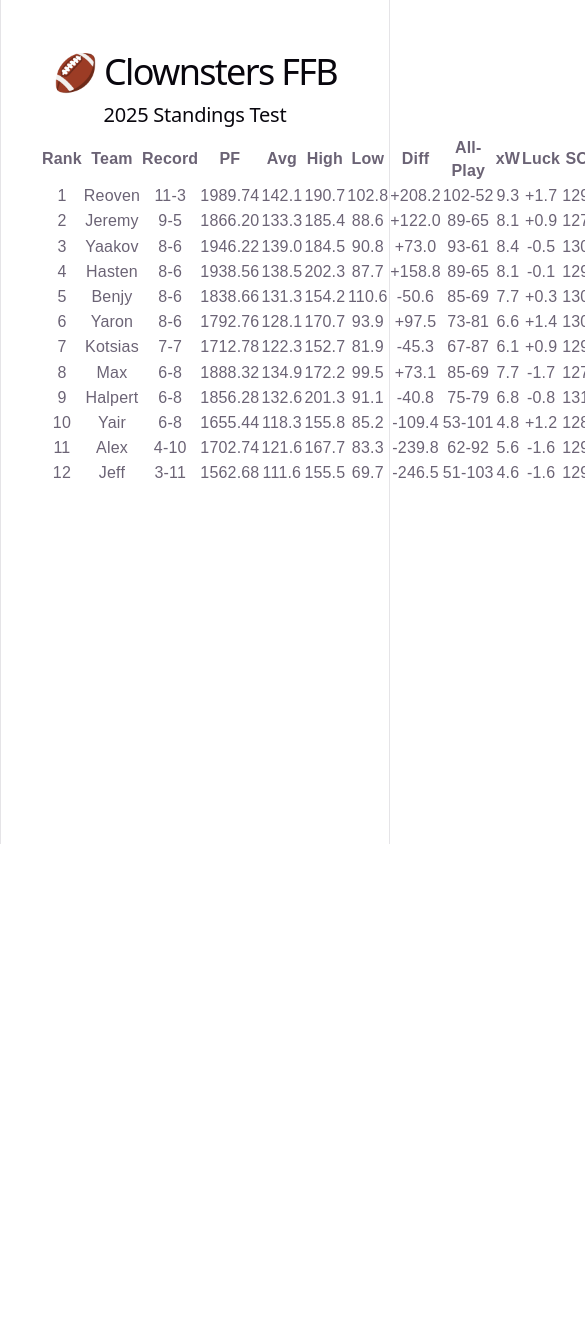
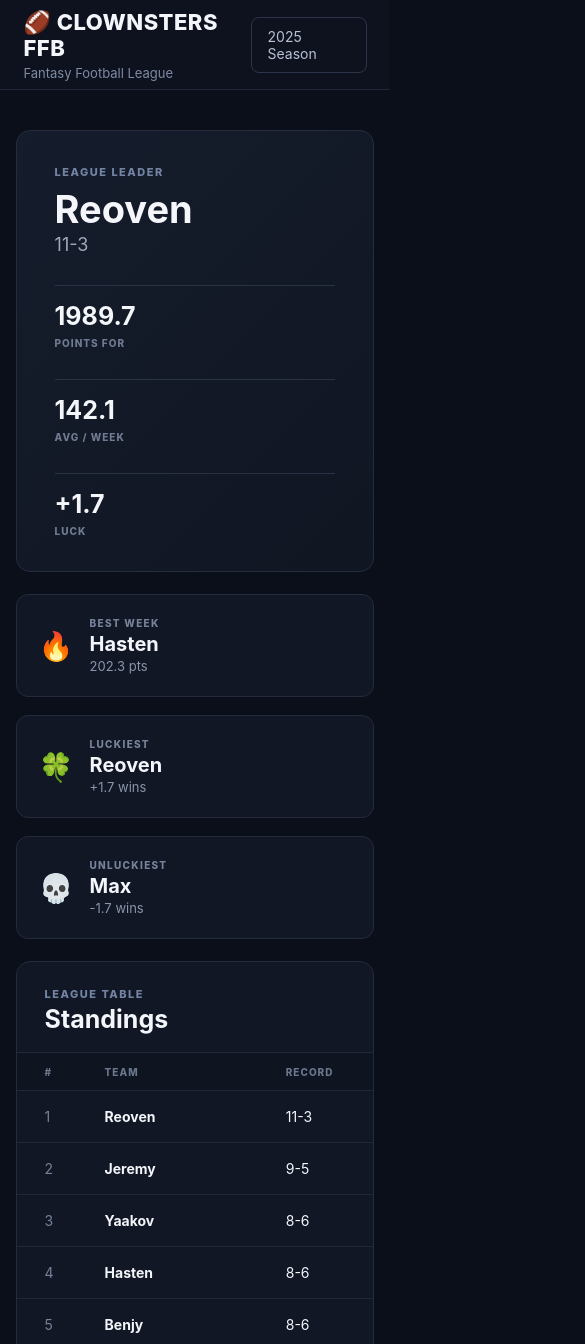
Before and after one commit to yfriedman4-prog/clownsters-ffb, a React (Vite) app: page / in a window 390 px wide. Shown: the top 1344 px of the page, 585 px wide, since content can reach past the window. Before the commit the page ends 844 px from the top, so only its background shows below. Built offline with nearby package versions, Linux system fonts and the light colour scheme.

Commit message:
Build initial dashboard interface

```diff
--- a/src/App.css
+++ b/src/App.css
@@ -1,184 +1,234 @@
-.counter {
-  font-size: 16px;
-  padding: 5px 10px;
-  border-radius: 5px;
-  color: var(--accent);
-  background: var(--accent-bg);
-  border: 2px solid transparent;
-  transition: border-color 0.3s;
-  margin-bottom: 24px;
+* {
+  box-sizing: border-box;
+}
 
-  &:hover {
-    border-color: var(--accent-border);
-  }
-  &:focus-visible {
-    outline: 2px solid var(--accent);
-    outline-offset: 2px;
-  }
+body {
+  margin: 0;
+  background: #0b0f19;
+  color: #f4f6fb;
+  font-family:
+    Inter,
+    system-ui,
+    -apple-system,
+    BlinkMacSystemFont,
+    "Segoe UI",
+    sans-serif;
+}
+
+.app {
+  min-height: 100vh;
+}
+
+.header {
+  height: 90px;
+  padding: 0 6%;
+  display: flex;
+  align-items: center;
+  justify-content: space-between;
+  border-bottom: 1px solid #202738;
+  background: #0d121e;
+}
+
+.brand {
+  font-size: 22px;
+  font-weight: 800;
+  letter-spacing: 0.5px;
+}
+
+.subtitle {
+  margin-top: 4px;
+  color: #7f8ba3;
+  font-size: 13px;
+}
+
+.season {
+  padding: 10px 16px;
+  border: 1px solid #2b3448;
+  border-radius: 8px;
+  color: #b8c1d4;
+  font-size: 14px;
+}
+
+.dashboard {
+  width: min(1180px, 92%);
+  margin: 40px auto 80px;
 }
 
 .hero {
-  position: relative;
+  display: grid;
+  grid-template-columns: 2fr repeat(3, 1fr);
+  gap: 30px;
+  align-items: center;
+  padding: 34px 38px;
+  border: 1px solid #242c3e;
+  border-radius: 14px;
+  background:
+    linear-gradient(
+      135deg,
+      #151c2b,
+      #101622
+    );
+}
 
-  .base,
-  .framework,
-  .vite {
-    inset-inline: 0;
-    margin: 0 auto;
+.eyebrow {
+  color: #7383a4;
+  font-size: 11px;
+  font-weight: 800;
+  letter-spacing: 1.5px;
+}
+
+.hero h1 {
+  margin: 7px 0 2px;
+  font-size: 38px;
+}
+
+.hero-record {
+  color: #9da9be;
+  font-size: 18px;
+}
+
+.hero-stat {
+  border-left: 1px solid #2a3346;
+  padding-left: 28px;
+}
+
+.hero-stat span {
+  display: block;
+  font-size: 25px;
+  font-weight: 750;
+}
+
+.hero-stat small {
+  display: block;
+  margin-top: 6px;
+  color: #6f7b92;
+  font-size: 10px;
+  font-weight: 800;
+  letter-spacing: 1px;
+}
+
+.cards {
+  display: grid;
+  grid-template-columns: repeat(3, 1fr);
+  gap: 18px;
+  margin: 22px 0;
+}
+
+.card {
+  display: flex;
+  align-items: center;
+  gap: 16px;
+  padding: 22px;
+  border: 1px solid #232b3c;
+  border-radius: 12px;
+  background: #111725;
+}
+
+.card-icon {
+  font-size: 28px;
+}
+
+.card-label {
+  color: #77839a;
+  font-size: 10px;
+  font-weight: 800;
+  letter-spacing: 1.3px;
+}
+
+.card-value {
+  margin-top: 3px;
+  font-size: 20px;
+  font-weight: 750;
+}
+
+.card-detail {
+  margin-top: 2px;
+  color: #8995aa;
+  font-size: 13px;
+}
+
+.panel {
+  border: 1px solid #232b3c;
+  border-radius: 14px;
+  background: #111725;
+  overflow: hidden;
+}
+
+.panel-header {
+  padding: 25px 28px 18px;
+}
+
+.panel-header h2 {
+  margin: 3px 0 0;
+  font-size: 25px;
+}
+
+.standings {
+  width: 100%;
+}
+
+.standings-row {
+  display: grid;
+  grid-template-columns:
+    60px
+    minmax(140px, 2fr)
+    1fr
+    1fr
+    1fr
+    1fr
+    1fr;
+  align-items: center;
+  min-height: 52px;
+  padding: 0 28px;
+  border-top: 1px solid #202738;
+  font-size: 14px;
+}
+
+.standings-heading {
+  min-height: 38px;
+  background: #0e1420;
+  color: #69768e;
+  font-size: 10px;
+  font-weight: 800;
+  letter-spacing: 1px;
+}
+
+.rank {
+  color: #77839a;
+}
+
+.team-name {
+  font-weight: 700;
+}
+
+.positive {
+  color: #67d89a;
+}
+
+.negative {
+  color: #ef7b86;
+}
+
+@media (max-width: 800px) {
+  .hero {
+    grid-template-columns: 1fr;
   }
 
-  .base {
-    width: 170px;
-    position: relative;
-    z-index: 0;
+  .hero-stat {
+    border-left: 0;
+    border-top: 1px solid #2a3346;
+    padding: 15px 0 0;
   }
 
-  .framework,
-  .vite {
-    position: absolute;
+  .cards {
+    grid-template-columns: 1fr;
   }
 
-  .framework {
-    z-index: 1;
-    top: 34px;
-    height: 28px;
-    transform: perspective(2000px) rotateZ(300deg) rotateX(44deg) rotateY(39deg)
-      scale(1.4);
+  .standings {
+    overflow-x: auto;
   }
 
-  .vite {
-    z-index: 0;
-    top: 107px;
-    height: 26px;
-    width: auto;
-    transform: perspective(2000px) rotateZ(300deg) rotateX(40deg) rotateY(39deg)
-      scale(0.8);
+  .standings-row {
+    min-width: 750px;
   }
 }
-
-#center {
-  display: flex;
-  flex-direction: column;
-  gap: 25px;
-  place-content: center;
-  place-items: center;
-  flex-grow: 1;
-
-  @media (max-width: 1024px) {
-    padding: 32px 20px 24px;
-    gap: 18px;
-  }
-}
-
-#next-steps {
-  display: flex;
-  border-top: 1px solid var(--border);
-  text-align: left;
-
-  & > div {
-    flex: 1 1 0;
-    padding: 32px;
-    @media (max-width: 1024px) {
-      padding: 24px 20px;
-    }
-  }
-
-  .icon {
-    margin-bottom: 16px;
-    width: 22px;
-    height: 22px;
-  }
-
-  @media (max-width: 1024px) {
-    flex-direction: column;
-    text-align: center;
-  }
-}
-
-#docs {
-  border-right: 1px solid var(--border);
-
-  @media (max-width: 1024px) {
-    border-right: none;
-    border-bottom: 1px solid var(--border);
-  }
-}
-
-#next-steps ul {
-  list-style: none;
-  padding: 0;
-  display: flex;
-  gap: 8px;
-  margin: 32px 0 0;
-
-  .logo {
-    height: 18px;
-  }
-
-  a {
-    color: var(--text-h);
-    font-size: 16px;
-    border-radius: 6px;
-    background: var(--social-bg);
-    display: flex;
-    padding: 6px 12px;
-    align-items: center;
-    gap: 8px;
-    text-decoration: none;
-    transition: box-shadow 0.3s;
-
-    &:hover {
-      box-shadow: var(--shadow);
-    }
-    .button-icon {
-      height: 18px;
-      width: 18px;
-    }
-  }
-
-  @media (max-width: 1024px) {
-    margin-top: 20px;
-    flex-wrap: wrap;
-    justify-content: center;
-
-    li {
-      flex: 1 1 calc(50% - 8px);
-    }
-
-    a {
-      width: 100%;
-      justify-content: center;
-      box-sizing: border-box;
-    }
-  }
-}
-
-#spacer {
-  height: 88px;
-  border-top: 1px solid var(--border);
-  @media (max-width: 1024px) {
-    height: 48px;
-  }
-}
-
-.ticks {
-  position: relative;
-  width: 100%;
-
-  &::before,
-  &::after {
-    content: '';
-    position: absolute;
-    top: -4.5px;
-    border: 5px solid transparent;
-  }
-
-  &::before {
-    left: 0;
-    border-left-color: var(--border);
-  }
-  &::after {
-    right: 0;
-    border-right-color: var(--border);
-  }
-}
--- a/src/App.jsx
+++ b/src/App.jsx
@@ -1,80 +1,166 @@
 import seasonData from './data/2025.json'
 import matchupData from './data/2025-matchups.json'
 import { calculateStandings } from './utils/standings'
+import './App.css'
 
 function App() {
   const standings = calculateStandings(seasonData, matchupData)
 
+  const leader = standings[0]
+  const highestScorer = [...standings].sort(
+    (a, b) => b.highScore - a.highScore
+  )[0]
+  const luckiest = [...standings].sort(
+    (a, b) => b.luck - a.luck
+  )[0]
+  const unluckiest = [...standings].sort(
+    (a, b) => a.luck - b.luck
+  )[0]
+
   return (
-    <div style={{ padding: '40px', fontFamily: 'Arial' }}>
-      <h1>🏈 Clownsters FFB</h1>
-      <h2>2025 Standings Test</h2>
+    <div className="app">
+      <header className="header">
+        <div>
+          <div className="brand">🏈 CLOWNSTERS FFB</div>
+          <div className="subtitle">Fantasy Football League</div>
+        </div>
 
-    <table
-  style={{
-    borderCollapse: 'collapse',
-    width: '1100px',
-    maxWidth: '100%',
-  }}
->
-  <thead>
-    <tr>
-      <th>Rank</th>
-      <th>Team</th>
-      <th>Record</th>
-      <th>PF</th>
-      <th>Avg</th>
-      <th>High</th>
-      <th>Low</th>
-      <th>Diff</th>
-      <th>All-Play</th>
-      <th>xW</th>
-      <th>Luck</th>
-      <th>SOS</th>
-    </tr>
-  </thead>
+        <div className="season">2025 Season</div>
+      </header>
 
-  <tbody>
-    {standings.map((team, index) => (
-      <tr key={team.team}>
-        <td>{index + 1}</td>
+      <main className="dashboard">
 
-        <td>{team.team}</td>
+        <section className="hero">
+          <div>
+            <div className="eyebrow">LEAGUE LEADER</div>
+            <h1>{leader.team}</h1>
+            <div className="hero-record">
+              {leader.wins}-{leader.losses}
+            </div>
+          </div>
 
-        <td>
-          {team.wins}-{team.losses}
-          {team.ties > 0 ? `-${team.ties}` : ''}
-        </td>
+          <div className="hero-stat">
+            <span>{leader.pointsFor.toFixed(1)}</span>
+            <small>POINTS FOR</small>
+          </div>
 
-        <td>{team.pointsFor.toFixed(2)}</td>
+          <div className="hero-stat">
+            <span>{leader.averagePF.toFixed(1)}</span>
+            <small>AVG / WEEK</small>
+          </div>
 
-        <td>{team.averagePF.toFixed(1)}</td>
+          <div className="hero-stat">
+            <span>
+              {leader.luck > 0 ? '+' : ''}
+              {leader.luck.toFixed(1)}
+            </span>
+            <small>LUCK</small>
+          </div>
+        </section>
 
-        <td>{team.highScore.toFixed(1)}</td>
+        <section className="cards">
 
-        <td>{team.lowScore.toFixed(1)}</td>
+          <div className="card">
+            <div className="card-icon">🔥</div>
+            <div>
+              <div className="card-label">BEST WEEK</div>
+              <div className="card-value">{highestScorer.team}</div>
+              <div className="card-detail">
+                {highestScorer.highScore.toFixed(1)} pts
+              </div>
+            </div>
+          </div>
 
-        <td>
-          {team.pointDifferential > 0 ? '+' : ''}
-          {team.pointDifferential.toFixed(1)}
-        </td>
+          <div className="card">
+            <div className="card-icon">🍀</div>
+            <div>
+              <div className="card-label">LUCKIEST</div>
+              <div className="card-value">{luckiest.team}</div>
+              <div className="card-detail">
+                +{luckiest.luck.toFixed(1)} wins
+              </div>
+            </div>
+          </div>
 
-        <td>
-          {team.allPlayWins}-{team.allPlayLosses}
-        </td>
+          <div className="card">
+            <div className="card-icon">💀</div>
+            <div>
+              <div className="card-label">UNLUCKIEST</div>
+              <div className="card-value">{unluckiest.team}</div>
+              <div className="card-detail">
+                {unluckiest.luck.toFixed(1)} wins
+              </div>
+            </div>
+          </div>
 
-        <td>{team.expectedWins.toFixed(1)}</td>
+        </section>
 
-        <td>
-          {team.luck > 0 ? '+' : ''}
-          {team.luck.toFixed(1)}
-        </td>
+        <section className="panel">
 
-        <td>{team.strengthOfSchedule.toFixed(1)}</td>
-      </tr>
-    ))}
-  </tbody>
-</table>
+          <div className="panel-header">
+            <div>
+              <div className="eyebrow">LEAGUE TABLE</div>
+              <h2>Standings</h2>
+            </div>
+          </div>
+
+          <div className="standings">
+
+            <div className="standings-row standings-heading">
+              <div>#</div>
+              <div>TEAM</div>
+              <div>RECORD</div>
+              <div>PF</div>
+              <div>DIFF</div>
+              <div>xW</div>
+              <div>LUCK</div>
+            </div>
+
+            {standings.map((team, index) => (
+              <div className="standings-row" key={team.team}>
+
+                <div className="rank">{index + 1}</div>
+
+                <div className="team-name">{team.team}</div>
+
+                <div>
+                  {team.wins}-{team.losses}
+                </div>
+
+                <div>{team.pointsFor.toFixed(1)}</div>
+
+                <div
+                  className={
+                    team.pointDifferential >= 0
+                      ? 'positive'
+                      : 'negative'
+                  }
+                >
+                  {team.pointDifferential > 0 ? '+' : ''}
+                  {team.pointDifferential.toFixed(1)}
+                </div>
+
+                <div>{team.expectedWins.toFixed(1)}</div>
+
+                <div
+                  className={
+                    team.luck >= 0
+                      ? 'positive'
+                      : 'negative'
+                  }
+                >
+                  {team.luck > 0 ? '+' : ''}
+                  {team.luck.toFixed(1)}
+                </div>
+
+              </div>
+            ))}
+
+          </div>
+
+        </section>
+
+      </main>
     </div>
   )
 }
--- a/src/index.css
+++ b/src/index.css
@@ -1,111 +1,3 @@
-:root {
-  --text: #6b6375;
-  --text-h: #08060d;
-  --bg: #fff;
-  --border: #e5e4e7;
-  --code-bg: #f4f3ec;
-  --accent: #aa3bff;
-  --accent-bg: rgba(170, 59, 255, 0.1);
-  --accent-border: rgba(170, 59, 255, 0.5);
-  --social-bg: rgba(244, 243, 236, 0.5);
-  --shadow:
-    rgba(0, 0, 0, 0.1) 0 10px 15px -3px, rgba(0, 0, 0, 0.05) 0 4px 6px -2px;
-
-  --sans: system-ui, 'Segoe UI', Roboto, sans-serif;
-  --heading: system-ui, 'Segoe UI', Roboto, sans-serif;
-  --mono: ui-monospace, Consolas, monospace;
-
-  font: 18px/145% var(--sans);
-  letter-spacing: 0.18px;
-  color-scheme: light dark;
-  color: var(--text);
-  background: var(--bg);
-  font-synthesis: none;
-  text-rendering: optimizeLegibility;
-  -webkit-font-smoothing: antialiased;
-  -moz-osx-font-smoothing: grayscale;
-
-  @media (max-width: 1024px) {
-    font-size: 16px;
-  }
+html {
+  background: #0b0f19;
 }
-
-@media (prefers-color-scheme: dark) {
-  :root {
-    --text: #9ca3af;
-    --text-h: #f3f4f6;
-    --bg: #16171d;
-    --border: #2e303a;
-    --code-bg: #1f2028;
-    --accent: #c084fc;
-    --accent-bg: rgba(192, 132, 252, 0.15);
-    --accent-border: rgba(192, 132, 252, 0.5);
-    --social-bg: rgba(47, 48, 58, 0.5);
-    --shadow:
-      rgba(0, 0, 0, 0.4) 0 10px 15px -3px, rgba(0, 0, 0, 0.25) 0 4px 6px -2px;
-  }
-
-  #social .button-icon {
-    filter: invert(1) brightness(2);
-  }
-}
-
-body {
-  margin: 0;
-}
-
-#root {
-  width: 1126px;
-  max-width: 100%;
-  margin: 0 auto;
-  text-align: center;
-  border-inline: 1px solid var(--border);
-  min-height: 100svh;
-  display: flex;
-  flex-direction: column;
-  box-sizing: border-box;
-}
-
-h1,
-h2 {
-  font-family: var(--heading);
-  font-weight: 500;
-  color: var(--text-h);
-}
-
-h1 {
-  font-size: 56px;
-  letter-spacing: -1.68px;
-  margin: 32px 0;
-  @media (max-width: 1024px) {
-    font-size: 36px;
-    margin: 20px 0;
-  }
-}
-h2 {
-  font-size: 24px;
-  line-height: 118%;
-  letter-spacing: -0.24px;
-  margin: 0 0 8px;
-  @media (max-width: 1024px) {
-    font-size: 20px;
-  }
-}
-p {
-  margin: 0;
-}
-
-code,
-.counter {
-  font-family: var(--mono);
-  display: inline-flex;
-  border-radius: 4px;
-  color: var(--text-h);
-}
-
-code {
-  font-size: 15px;
-  line-height: 135%;
-  padding: 4px 8px;
-  background: var(--code-bg);
-}
```
